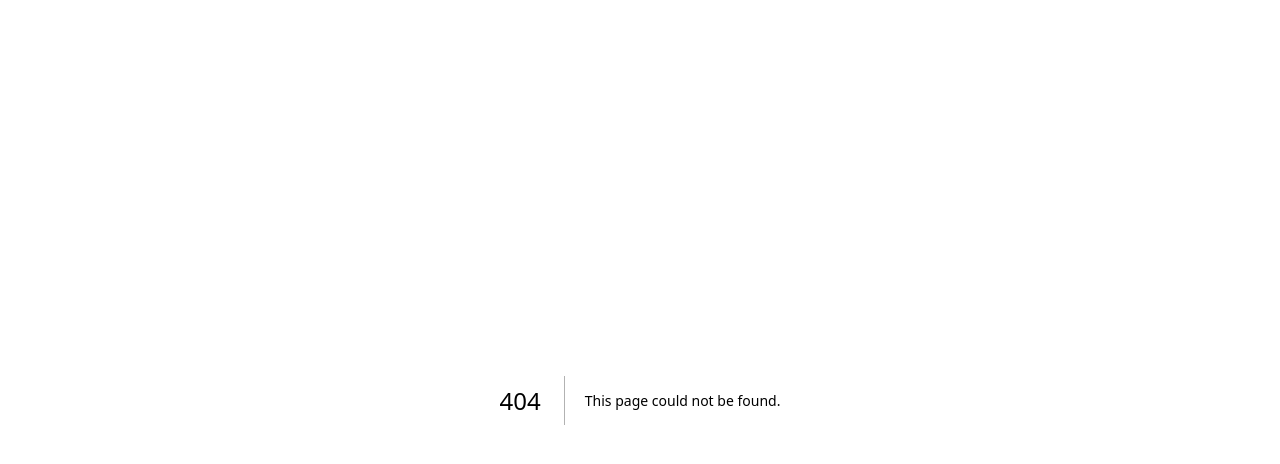
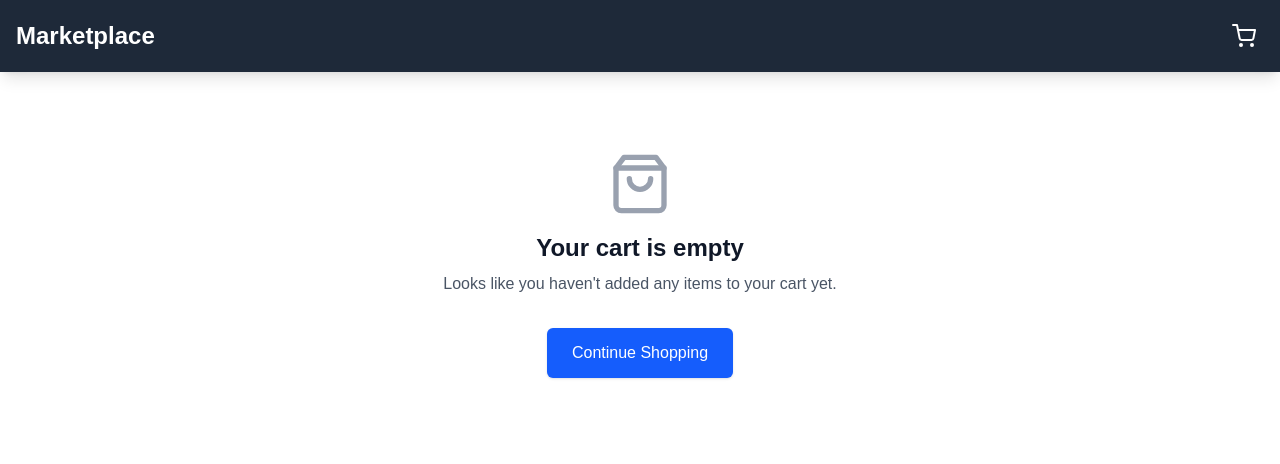
Before and after one commit to LauraMartinez99/marketplace, a Next.js app: page /cart in a window 1280 px wide. Before the commit this address had no page. Shown: the top 464 px of the page. Built offline with nearby package versions, Linux system fonts and the light colour scheme.

Commit message:
Funcionalidad del carrito y pagina del carrito

```diff
--- /dev/null
+++ b/src/app/cart/page.tsx
@@ -0,0 +1,80 @@
+'use client';
+
+import { useCartStore } from '@/lib/store/cartStore';
+import CartItem from '@/components/ui/CartItem';
+import Header from '@/components/layout/Header';
+import { FiShoppingBag } from 'react-icons/fi';
+import Link from 'next/link';
+
+export default function CartPage() {
+  const { items, updateQuantity, removeItem, clearCart, total } = useCartStore();
+
+  if (items.length === 0) {
+    return (
+      <>
+        <Header />
+        <main className="container mx-auto px-4 py-8">
+          <div className="text-center py-12">
+            <FiShoppingBag className="w-16 h-16 mx-auto text-gray-400 mb-4" />
+            <h1 className="text-2xl font-bold text-gray-900 mb-2">Your cart is empty</h1>
+            <p className="text-gray-600 mb-8">Looks like you haven't added any items to your cart yet.</p>
+            <Link
+              href="/"
+              className="inline-flex items-center justify-center px-6 py-3 border border-transparent rounded-md shadow-sm text-base font-medium text-white bg-blue-600 hover:bg-blue-700 focus:outline-none focus:ring-2 focus:ring-offset-2 focus:ring-blue-500"
+            >
+              Continue Shopping
+            </Link>
+          </div>
+        </main>
+      </>
+    );
+  }
+
+  return (
+    <>
+      <Header />
+      <main className="container mx-auto px-4 py-8">
+        <div className="max-w-4xl mx-auto">
+          <h1 className="text-3xl font-bold text-gray-900 mb-8">Shopping Cart</h1>
+
+          {/* Cart Items */}
+          <div className="bg-white rounded-lg shadow-sm divide-y divide-gray-200">
+            {items.map((item) => (
+              <CartItem
+                key={item.id}
+                item={item}
+                onUpdateQuantity={updateQuantity}
+                onRemove={removeItem}
+              />
+            ))}
+          </div>
+
+          {/* Cart Summary */}
+          <div className="mt-8 bg-white rounded-lg shadow-sm p-6">
+            <div className="flex justify-between items-center mb-4">
+              <h2 className="text-lg font-medium text-gray-900">Total</h2>
+              <span className="text-2xl font-bold text-blue-600">
+                ${total.toFixed(2)}
+              </span>
+            </div>
+
+            <div className="flex gap-4">
+              <button
+                onClick={clearCart}
+                className="flex-1 px-6 py-3 border border-gray-300 rounded-md text-base font-medium text-gray-700 hover:bg-gray-50 focus:outline-none focus:ring-2 focus:ring-offset-2 focus:ring-blue-500"
+              >
+                Clear Cart
+              </button>
+              <button
+                disabled
+                className="flex-1 px-6 py-3 border border-transparent rounded-md shadow-sm text-base font-medium text-white bg-gray-400 cursor-not-allowed"
+              >
+                Checkout (Coming Soon)
+              </button>
+            </div>
+          </div>
+        </div>
+      </main>
+    </>
+  );
+}
--- a/src/app/product/[id]/page.tsx
+++ b/src/app/product/[id]/page.tsx
@@ -7,6 +7,7 @@ import { getProduct, getProducts } from '@/lib/api/products';
 import ProductDetail from '@/components/ui/ProductDetail';
 import Header from '@/components/layout/Header';
 import ProductCard from '@/components/ui/ProductCard';
+import { useCartStore } from '@/lib/store/cartStore';
 
 export default function ProductPage() {
   const params = useParams();
@@ -14,6 +15,7 @@ export default function ProductPage() {
   const [relatedProducts, setRelatedProducts] = useState<Product[]>([]);
   const [loading, setLoading] = useState(true);
   const [error, setError] = useState<string | null>(null);
+  const addItem = useCartStore(state => state.addItem);
 
   useEffect(() => {
     const loadProduct = async () => {
@@ -41,8 +43,9 @@ export default function ProductPage() {
   }, [params.id]);
 
   const handleAddToCart = (quantity: number) => {
-    // TODO: Implement add to cart functionality
-    console.log('Adding to cart:', { product, quantity });
+    if (product) {
+      addItem(product, quantity);
+    }
   };
 
   if (loading) {
--- a/src/components/layout/Header.tsx
+++ b/src/components/layout/Header.tsx
@@ -2,8 +2,12 @@
 
 import Link from 'next/link';
 import { FiShoppingCart } from 'react-icons/fi';
+import { useCartStore } from '@/lib/store/cartStore';
 
 export default function Header() {
+  const items = useCartStore(state => state.items);
+  const itemCount = items.reduce((total, item) => total + item.quantity, 0);
+
   return (
     <header className="bg-gray-800 shadow-lg">
       <div className="container mx-auto px-4 py-4">
@@ -18,9 +22,11 @@ export default function Header() {
               className="relative p-2 text-white hover:text-blue-300 transition-colors"
             >
               <FiShoppingCart className="w-6 h-6" />
-              <span className="absolute -top-1 -right-1 bg-blue-500 text-white text-xs rounded-full w-5 h-5 flex items-center justify-center">
-                0
-              </span>
+              {itemCount > 0 && (
+                <span className="absolute -top-1 -right-1 bg-blue-500 text-white text-xs rounded-full w-5 h-5 flex items-center justify-center">
+                  {itemCount}
+                </span>
+              )}
             </Link>
           </nav>
         </div>
--- /dev/null
+++ b/src/components/ui/CartItem.tsx
@@ -0,0 +1,73 @@
+'use client';
+
+import Image from 'next/image';
+import { CartItem as CartItemType } from '@/lib/store/cartStore';
+import { FiMinus, FiPlus, FiTrash2 } from 'react-icons/fi';
+
+interface CartItemProps {
+  item: CartItemType;
+  onUpdateQuantity: (id: number, quantity: number) => void;
+  onRemove: (id: number) => void;
+}
+
+export default function CartItem({ item, onUpdateQuantity, onRemove }: CartItemProps) {
+  const handleQuantityChange = (newQuantity: number) => {
+    if (newQuantity >= 1) {
+      onUpdateQuantity(item.id, newQuantity);
+    }
+  };
+
+  return (
+    <div className="flex items-center gap-4 py-4 border-b border-gray-200">
+      {/* Product Image */}
+      <div className="relative w-24 h-24 flex-shrink-0">
+        <Image
+          src={item.image}
+          alt={item.title}
+          fill
+          className="object-cover rounded-lg"
+          sizes="96px"
+        />
+      </div>
+
+      {/* Product Info */}
+      <div className="flex-grow">
+        <h3 className="text-lg font-medium text-gray-900">{item.title}</h3>
+        <p className="text-lg font-bold text-blue-600 mt-1">
+          ${item.price.toFixed(2)}
+        </p>
+      </div>
+
+      {/* Quantity Controls */}
+      <div className="flex items-center gap-2">
+        <button
+          onClick={() => handleQuantityChange(item.quantity - 1)}
+          className="p-1 text-gray-600 hover:text-gray-900 hover:bg-gray-100 rounded"
+          disabled={item.quantity <= 1}
+        >
+          <FiMinus className="w-4 h-4" />
+        </button>
+        <span className="w-8 text-center text-gray-900">{item.quantity}</span>
+        <button
+          onClick={() => handleQuantityChange(item.quantity + 1)}
+          className="p-1 text-gray-600 hover:text-gray-900 hover:bg-gray-100 rounded"
+        >
+          <FiPlus className="w-4 h-4" />
+        </button>
+      </div>
+
+      {/* Subtotal */}
+      <div className="text-lg font-bold text-gray-900 w-24 text-right">
+        ${(item.price * item.quantity).toFixed(2)}
+      </div>
+
+      {/* Remove Button */}
+      <button
+        onClick={() => onRemove(item.id)}
+        className="p-2 text-gray-500 hover:text-red-600 hover:bg-red-50 rounded-full transition-colors"
+      >
+        <FiTrash2 className="w-5 h-5" />
+      </button>
+    </div>
+  );
+}
--- a/src/components/ui/ProductCard.tsx
+++ b/src/components/ui/ProductCard.tsx
@@ -4,46 +4,51 @@ import Image from 'next/image';
 import Link from 'next/link';
 import { Product } from '@/types';
 import { FiShoppingCart } from 'react-icons/fi';
+import { useCartStore } from '@/lib/store/cartStore';
 
 interface ProductCardProps {
   product: Product;
 }
 
 export default function ProductCard({ product }: ProductCardProps) {
+  const addItem = useCartStore(state => state.addItem);
+
+  const handleAddToCart = (e: React.MouseEvent) => {
+    e.preventDefault(); // Prevent navigation when clicking the button
+    addItem(product, 1);
+  };
+
   return (
-    <div className="bg-white rounded-lg shadow-md overflow-hidden hover:shadow-lg transition-shadow duration-300">
-      <Link href={`/product/${product.id}`}>
-        <div className="relative h-48 w-full">
+    <Link href={`/product/${product.id}`} className="group">
+      <div className="bg-white rounded-lg shadow-sm overflow-hidden hover:shadow-md transition-shadow">
+        {/* Product Image */}
+        <div className="relative aspect-square w-full overflow-hidden bg-gray-100">
           <Image
             src={product.images[0]}
             alt={product.title}
             fill
-            className="object-cover"
+            className="object-cover group-hover:scale-105 transition-transform duration-300"
+            sizes="(max-width: 768px) 100vw, (max-width: 1200px) 50vw, 33vw"
           />
         </div>
+
+        {/* Product Info */}
         <div className="p-4">
-          <h2 className="text-lg font-semibold text-gray-800 mb-2 line-clamp-2">
+          <h3 className="text-lg font-medium text-gray-900 mb-1 line-clamp-2">
             {product.title}
-          </h2>
-          <p className="text-gray-600 text-sm mb-4 line-clamp-2">
-            {product.description}
+          </h3>
+          <p className="text-lg font-bold text-blue-600 mb-4">
+            ${product.price.toFixed(2)}
           </p>
-          <div className="flex justify-between items-center">
-            <span className="text-xl font-bold text-blue-600">
-              ${product.price.toFixed(2)}
-            </span>
-            <button
-              className="p-2 rounded-full bg-blue-500 text-white hover:bg-blue-600 transition-colors duration-300"
-              onClick={(e) => {
-                e.preventDefault();
-                // TODO: Implement add to cart functionality
-              }}
-            >
-              <FiShoppingCart className="w-5 h-5" />
-            </button>
-          </div>
+          <button
+            onClick={handleAddToCart}
+            className="w-full flex items-center justify-center px-4 py-2 border border-transparent rounded-md shadow-sm text-sm font-medium text-white bg-blue-600 hover:bg-blue-700 focus:outline-none focus:ring-2 focus:ring-offset-2 focus:ring-blue-500"
+          >
+            <FiShoppingCart className="w-5 h-5 mr-2" />
+            Add to Cart
+          </button>
         </div>
-      </Link>
-    </div>
+      </div>
+    </Link>
   );
 }
--- /dev/null
+++ b/src/lib/store/cartStore.ts
@@ -0,0 +1,80 @@
+import { create } from 'zustand';
+import { persist } from 'zustand/middleware';
+import { Product } from '@/types';
+
+export interface CartItem {
+  id: number;
+  title: string;
+  price: number;
+  quantity: number;
+  image: string;
+}
+
+interface CartStore {
+  items: CartItem[];
+  addItem: (product: Product, quantity: number) => void;
+  removeItem: (id: number) => void;
+  updateQuantity: (id: number, quantity: number) => void;
+  clearCart: () => void;
+  total: number;
+}
+
+export const useCartStore = create<CartStore>()(
+  persist(
+    (set, get) => ({
+      items: [],
+      addItem: (product: Product, quantity: number) => {
+        const currentItems = get().items;
+        const existingItem = currentItems.find(item => item.id === product.id);
+
+        if (existingItem) {
+          set({
+            items: currentItems.map(item =>
+              item.id === product.id
+                ? { ...item, quantity: item.quantity + quantity }
+                : item
+            ),
+          });
+        } else {
+          set({
+            items: [
+              ...currentItems,
+              {
+                id: product.id,
+                title: product.title,
+                price: product.price,
+                quantity,
+                image: product.images[0],
+              },
+            ],
+          });
+        }
+      },
+      removeItem: (id: number) => {
+        set({
+          items: get().items.filter(item => item.id !== id),
+        });
+      },
+      updateQuantity: (id: number, quantity: number) => {
+        if (quantity < 1) return;
+        set({
+          items: get().items.map(item =>
+            item.id === id ? { ...item, quantity } : item
+          ),
+        });
+      },
+      clearCart: () => {
+        set({ items: [] });
+      },
+      get total() {
+        return get().items.reduce(
+          (total, item) => total + item.price * item.quantity,
+          0
+        );
+      },
+    }),
+    {
+      name: 'cart-storage',
+    }
+  )
+);
```
